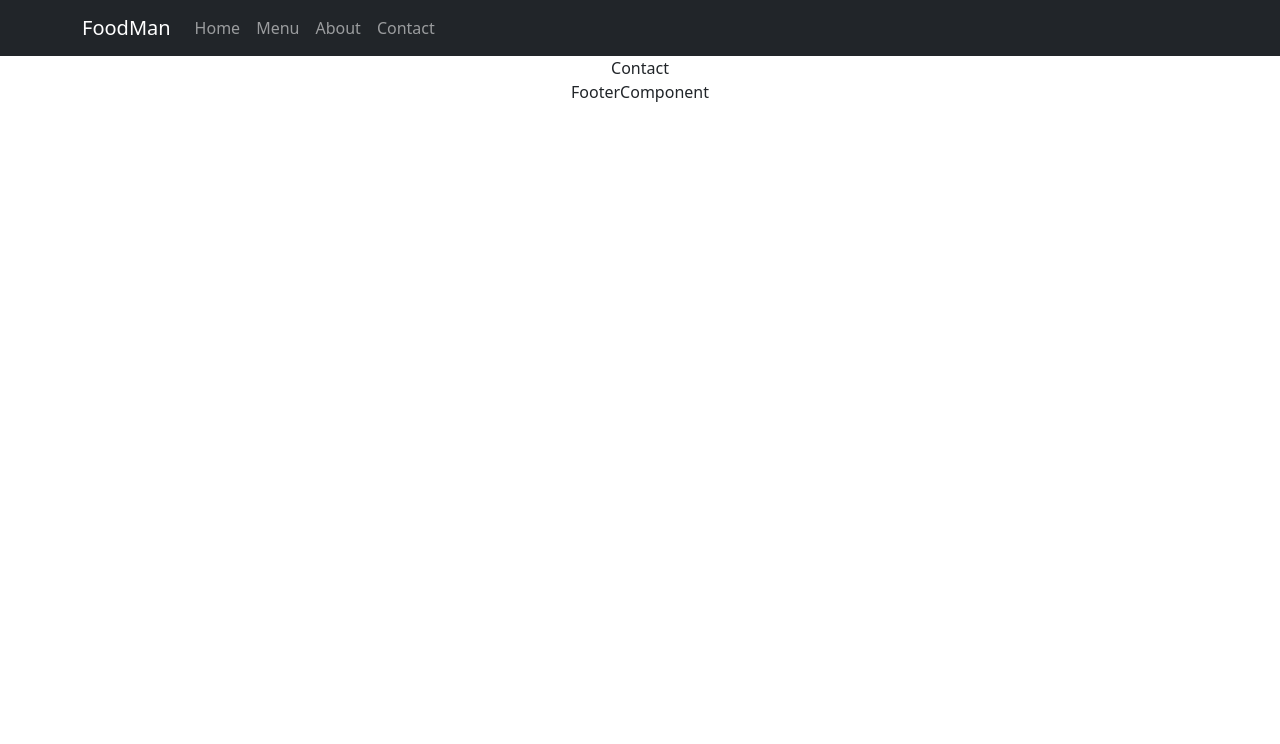
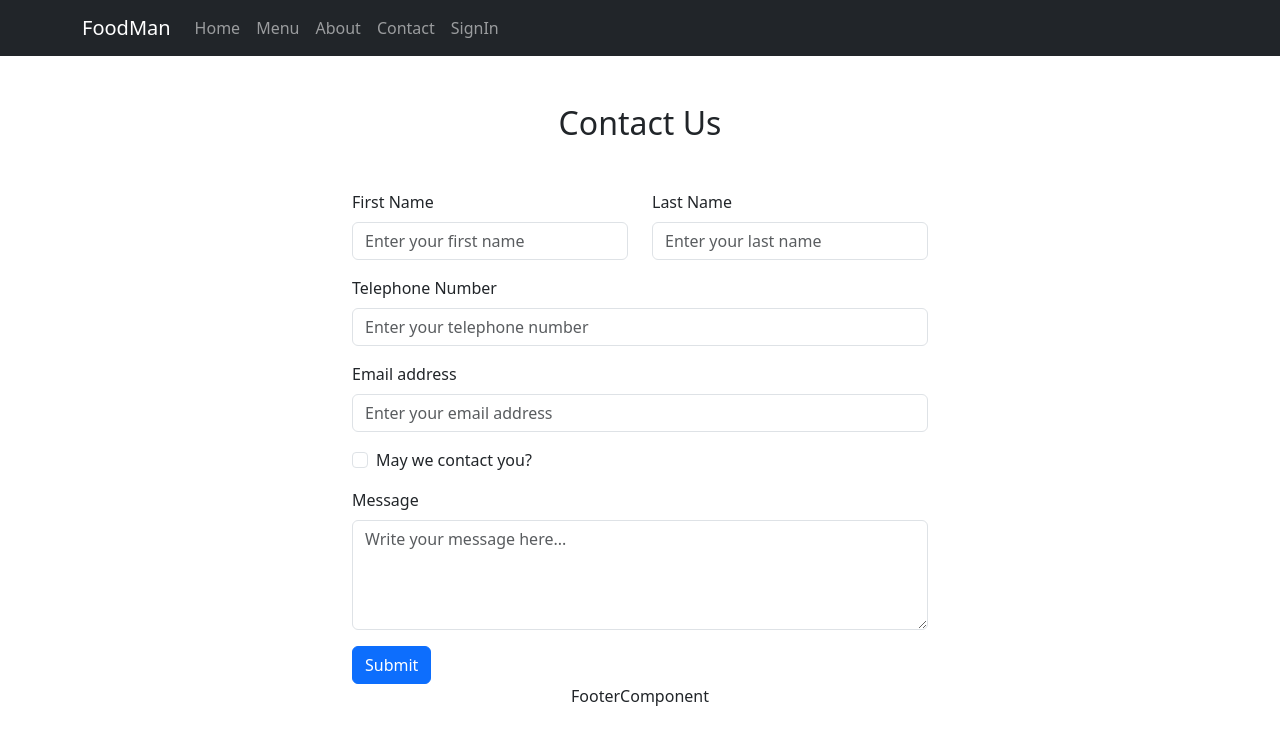
Before and after one commit to khan-91/FoodMan, a React (Create React App) app: page /contact in a window 1280 px wide. Shown: the top 744 px of the page. Built offline with nearby package versions, Linux system fonts and the light colour scheme.

Commit message:
Contact Form

```diff
--- a/src/component/body/BodyComponent.js
+++ b/src/component/body/BodyComponent.js
@@ -1,19 +1,30 @@
 import React from 'react'
-import { Routes, Route } from 'react-router-dom'
+import { Routes, Route, Navigate, Switch } from 'react-router-dom'
 import MenuComponent from './MenuComponent'
 import Home from './Home'
+import Menu from './MenuComponent'
 import About from './About'
 import Contact from './Contact'
+import SignIn from './SignIn'
 
 
 const BodyComponent = () => {
   return (
     <div>
       <Routes>
-        <Route path='/' element={<Home />} />
+        {/* <Route path='/' element={<Home />} />
         <Route path='/menu' element={<MenuComponent />} />
         <Route path='/about' element={<About />} />
         <Route path='/contact' element={<Contact />} />
+        <Route path='/signin' element={<SignIn />} /> */}
+        <Route path="/home" element={<Home />} />
+        <Route path="/menu" element={<Menu />} />
+        <Route path="/about" element={<About />} />
+        <Route path="/contact" element={<Contact />} />
+        <Route path="/signin" element={<SignIn />} />
+
+        {/* Redirect root (/) to /home */}
+        <Route path="/" element={<Navigate to="/home" replace />} />
       </Routes>
     </div>
   )
--- a/src/component/body/Contact.jsx
+++ b/src/component/body/Contact.jsx
@@ -1,9 +1,80 @@
 import React, { Component } from 'react'
+import { Form, Button, Container, Row, Col, FormGroup } from 'react-bootstrap';
+export class Contact extends Component {
+  constructor(props) {
+    super(props);
+    this.state = {
+      firstname: "",
+      lastname: "",
+      telnum: "",
+      emaill: "",
+      agree: false,
+      contactType: 'Tel.',
+      message: ""
 
-export class Contact extends Component {
+    }
+  }
   render() {
     return (
-      <div>Contact</div>
+      <Container className="mt-5" style={{ maxWidth: '600px' }}>
+        <h2>Contact Us</h2>
+        <Form className='mt-5' style={{ textAlign: 'left' }}>
+          <Form.Group controlId="formName" className="mb-3">
+            <Row>
+              <Col xs={6}>
+                <Form.Label>First Name</Form.Label>
+                <Form.Control type="text" name="firstname" value={this.state.firstname} placeholder="Enter your first name" />
+              </Col>
+              <Col xs={6}>
+                <Form.Label>Last Name</Form.Label>
+                <Form.Control type="text" name="lastname" value={this.state.lastname} placeholder="Enter your last name" />
+              </Col>
+            </Row>
+          </Form.Group>
+          <Form.Group controlId="formTel" className="mb-3">
+            <Form.Label>Telephone Number</Form.Label>
+            <Form.Control type="tel" name="telnum" value={this.state.telnum} placeholder="Enter your telephone number" />
+          </Form.Group>
+
+          <Form.Group controlId="formEmail" className="mb-3">
+            <Form.Label>Email address</Form.Label>
+            <Form.Control type="email" name="email" value={this.state.emaill} placeholder="Enter your email address" />
+          </Form.Group>
+
+          <Form.Group controlId="formAgree" className="mb-3">
+            <Form.Check
+              type="checkbox"
+              label="May we contact you?"
+              name="agree"
+              checked={this.state.agree}
+            />
+          </Form.Group>
+
+          {this.state.agree && (
+            <FormGroup controlId='fromContactType' className='mb-3'>
+              <Form.Label>Preferred Contact</Form.Label>
+              <Form.Select
+                name='contactType'
+                value={this.state.contactType}
+              >
+                <option value="Tel.">Telephone</option>
+                <option value="Email">Emaill</option>
+
+              </Form.Select>
+
+            </FormGroup>
+          )}
+
+          <Form.Group controlId="formMessage" className="mb-3">
+            <Form.Label>Message</Form.Label>
+            <Form.Control as="textarea" rows={4} placeholder="Write your message here..." />
+          </Form.Group>
+
+          <Button variant="primary" type="submit">
+            Submit
+          </Button>
+        </Form>
+      </Container>
     )
   }
 }
--- a/src/component/body/DishModal.js
+++ b/src/component/body/DishModal.js
@@ -25,9 +25,9 @@ const DishModal = ({ show, onHide, dish }) => {
         <LoadCommentsComponent comments={dish.comments} />
       </Modal.Body>
 
-      <Modal.Footer>
+      {/* <Modal.Footer>
         <Button variant="secondary" onClick={onHide}>Close</Button>
-      </Modal.Footer>
+      </Modal.Footer> */}
     </Modal>
   );
 };
--- a/src/component/body/MenuComponent.js
+++ b/src/component/body/MenuComponent.js
@@ -25,10 +25,10 @@ class MenuComponent extends Component {
       <div className="container">
         <Row xs={1} md={2} className="g-4">
           {this.state.dishes.map((dish) => (
-            <Col key={dish.id}>
+            <Col style={{padding:5}} key={dish.id}>
               <Card
                 border="dark"
-                style={{ cursor: 'pointer' }}
+                style={{cursor: 'pointer' }}
                 onClick={() => this.onSelectDish(dish)}
               >
                 <Card.Img
--- /dev/null
+++ b/src/component/body/SignIn.jsx
@@ -0,0 +1,34 @@
+import React from 'react'
+import Button from 'react-bootstrap/Button';
+import Form from 'react-bootstrap/Form';
+
+const SignIn = () => {
+    return (
+        <div>
+            <h3 style={{ padding: 10 }}>Sign In</h3>
+            <Form style={{ padding: 45 }}>
+                <Form.Group className="mb-3" controlId="formBasicEmail">
+                    <Form.Label className="text-start w-100">Email address</Form.Label>
+                    <Form.Control type="email" placeholder="Enter email" />
+                </Form.Group>
+
+                <Form.Group className="mb-3" controlId="formBasicPassword">
+                    <Form.Label className='text-start w-100'>Password</Form.Label>
+                    <Form.Control type="password" placeholder="Password" />
+                </Form.Group>
+                <Form.Group className="mb-3" controlId="formBasicCheckbox">
+                    <Form.Check
+                        type="checkbox"
+                        label="Remember Me"
+                        style={{ textAlign: 'left' }}
+                    />
+                </Form.Group>
+                <Button variant="primary" type="submit">
+                    Submit
+                </Button>
+            </Form>
+        </div>
+    )
+}
+
+export default SignIn
--- a/src/component/header/NavigationComponent.js
+++ b/src/component/header/NavigationComponent.js
@@ -27,6 +27,7 @@ const NavigationComponent = () => {
                             <Nav.Link as={Link} to="/menu">Menu</Nav.Link>
                             <Nav.Link as={Link} to="/about">About</Nav.Link>
                             <Nav.Link as={Link} to="/contact">Contact</Nav.Link>
+                            <Nav.Link as={Link} to="/signin">SignIn</Nav.Link>
                         </Nav>
                     </Navbar.Collapse>
                 </Container>
```
